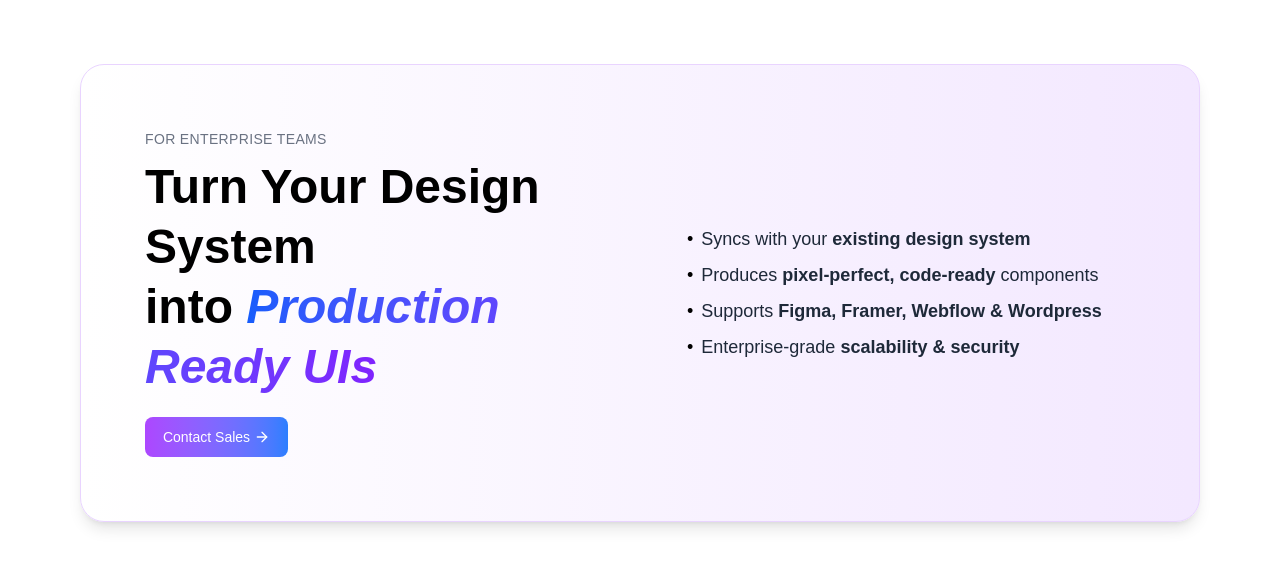
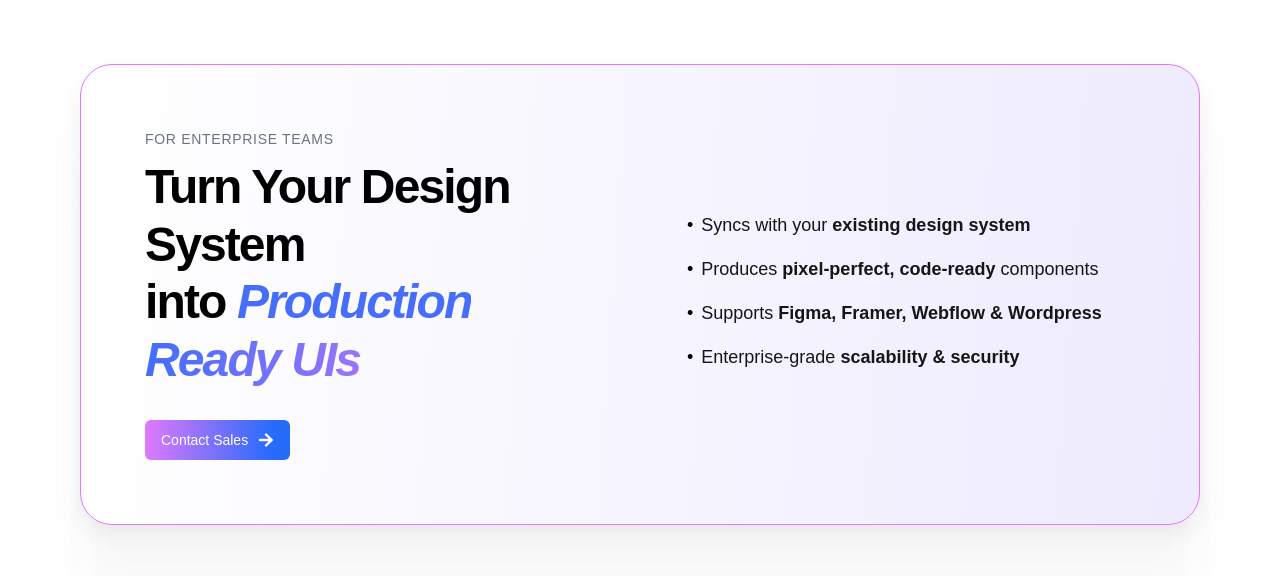
Before and after one commit to aayushkm1/LandingPage, a Next.js app: page /pages in a window 1280 px wide. Shown: the top 576 px of the page. Built offline with nearby package versions, Linux system fonts and the light colour scheme.

Commit message:
final changes in banner

```diff
--- /dev/null
+++ b/src/app/Styles/banner.css
@@ -0,0 +1,174 @@
+/* Banner Component Styles */
+
+/* Main container styles */
+.enterprise-banner {
+    width: 100%;
+    padding: 1.5rem 1rem;
+  }
+
+  @media (min-width: 640px) {
+    .enterprise-banner {
+      padding: 4rem 5rem;
+    }
+  }
+
+  /* Banner box styles */
+  .enterprise-box {
+    border-radius: 32px;
+    border: 1px solid #DC79FF;
+    background: linear-gradient(94deg, #FFF 1.3%, #EEEBFE 100%);
+    box-shadow: 0px 183px 51px 0px rgba(163, 163, 163, 0.00),
+                0px 117px 47px 0px rgba(163, 163, 163, 0.01),
+                0px 66px 39px 0px rgba(163, 163, 163, 0.05),
+                0px 13px 29px 0px rgba(163, 163, 163, 0.09),
+                0px 7px 16px 0px rgba(163, 163, 163, 0.10);
+    padding: 1.5rem;
+    display: flex;
+    flex-direction: column;
+    gap: 1rem;
+  }
+
+  @media (min-width: 640px) {
+    .enterprise-box {
+      padding: 4rem;
+      gap: 5rem;
+    }
+  }
+
+  @media (min-width: 1024px) {
+    .enterprise-box {
+      flex-direction: row;
+      align-items: center;
+    }
+  }
+
+  /* Banner text content */
+  .banner-heading-label {
+    font-family: "DM Sans", sans-serif;
+    font-size: 0.875rem;
+    font-weight: 500;
+    letter-spacing: 0.05em;
+    text-transform: uppercase;
+    color: #6B7280;
+    margin-bottom: 0.5rem;
+  }
+  .banner-heading {
+    color: #000;
+    font-family: "DM Sans", sans-serif;
+    font-size: 30px;
+    font-style: normal;
+    font-weight: 700;
+    line-height: 120%; /* 57.6px */
+    letter-spacing: -1.88px;
+    margin-bottom: 0.5rem;
+  }
+
+  @media (min-width: 640px) {
+    .banner-heading {
+      font-size: 48px;
+    }
+  }
+
+  .banner-heading-gradient {
+    font-family: "DM Sans", sans-serif;
+    font-size: 30px;
+    font-style: italic;
+    font-weight: 700;
+    line-height: 120%;
+    letter-spacing: -1.88px;
+    background: linear-gradient(90deg, #466EFB 54.29%, #9B74FD 100%);
+    background-clip: text;
+    padding-right: 4px;
+    -webkit-background-clip: text;
+    -webkit-text-fill-color: transparent;
+  }
+
+  @media (min-width: 640px) {
+    .banner-heading-gradient {
+      font-size: 48px;
+    }
+  }
+
+  /* Button styles */
+  .contact-button {
+    display: flex;
+    height: 40px;
+    padding: 8px 16px;
+    justify-content: center;
+    align-items: center;
+    gap: 6px;
+    border-radius: 6px;
+    background: linear-gradient(93deg, #DC79FF 1.58%, #256BFA 88.38%);
+    color: white;
+    font-family: "DM Sans", sans-serif;
+    font-size: 0.875rem;
+    font-weight: 500;
+    border: none;
+    cursor: pointer;
+    margin-top: 0.75rem;
+  }
+
+  .contact-button:hover {
+    opacity: 0.9;
+    transform: translateY(-1px);
+  }
+
+  .button-icon {
+    margin-left: 0.25rem;
+    height: 1rem;
+    width: 1rem;
+  }
+
+  /* Feature list styles */
+  .feature-list {
+    list-style-type: none;
+    padding: 0;
+    margin: 0;
+  }
+
+  .feature-item {
+    display: flex;
+    align-items: flex-start;
+    margin-bottom: 0.5rem;
+  }
+
+  @media (min-width: 640px) {
+    .feature-item {
+      align-items: center;
+      margin-bottom: 0.5rem;
+    }
+  }
+
+  .feature-bullet {
+    margin-right: 0.5rem;
+    color: #000;
+    font-size: 1.125rem;
+    line-height: 1.75rem;
+  }
+
+  .feature-text {
+    color: #161616;
+    font-family: "DM Sans", sans-serif;
+    font-size: 14px;
+    font-style: normal;
+    font-weight: 400;
+    line-height: 1.6;
+  }
+
+  @media (min-width: 640px) {
+    .feature-text {
+      font-size: 18px;
+      font-weight: 100;
+      line-height: 200%;
+    }
+  }
+
+  .feature-highlight {
+    font-weight: 600;
+  }
+
+  @media (min-width: 640px) {
+    .feature-highlight {
+      font-weight: 700;
+    }
+  }
--- a/src/app/pages/page.tsx
+++ b/src/app/pages/page.tsx
@@ -1,61 +1,60 @@
+"use client"
 import React from 'react';
+import { FaArrowRight } from 'react-icons/fa';
+// Import the CSS file in your global CSS or layout file
+import '../Styles/banner.css'; // Ensure you have this CSS file in your styles directory
 
 const page = () => {
   return (
-    <div className="w-full px-4 sm:px-20 py-6 sm:py-16 bg-white">
-      <div className="rounded-3xl border border-purple-200 p-6 sm:p-16 flex flex-col gap-4 sm:gap-20 lg:flex-row lg:items-center bg-gradient-to-r from-white to-purple-100 shadow-lg w-full">
+    <div className="enterprise-banner w-full px-4 sm:px-20 py-6 sm:py-16 bg-white">
+      <div className="enterprise-box rounded-3xl border border-purple-200 p-6 sm:p-16 flex flex-col gap-4 sm:gap-20 lg:flex-row lg:items-center bg-gradient-to-r from-white to-purple-100 shadow-lg w-full">
         {/* Main content that stays in place for both mobile and desktop */}
         <div className="space-y-2 lg:max-w-2xl lg:w-full mb-0 lg:mb-0 pr-0 sm:pr-4">
-          <p className="text-sm uppercase font-medium text-gray-500 tracking-wide">FOR ENTERPRISE TEAMS</p>
-          <h2 className="text-3xl sm:text-5xl font-bold text-black leading-tight">
-            Turn Your Design System{" "}
-            <span className="sm:hidden">into</span>
+          <p className="banner-heading-label">FOR ENTERPRISE TEAMS</p>
+          <h2>
+            <span className="banner-heading">Turn Your Design System </span>
+            {/* Only show "into" once based on screen size */}
+            <span className="banner-heading sm:hidden"></span>
             <br className="hidden sm:block" />
-            <span className="sm:inline">into</span>{" "}
-            <span className="font-bold italic bg-gradient-to-r from-blue-600 to-violet-600 bg-clip-text text-transparent">Production Ready UIs</span>
+            <span className="banner-heading">into </span>
+            <span className="banner-heading-gradient">Production Ready UIs</span>
           </h2>
 
           {/* Button that only appears on desktop */}
           <div className="pt-3 hidden sm:block">
-            <button className="rounded-lg h-[40px] w-[143px] px-4 py-2 text-sm font-medium flex items-center justify-center text-white bg-gradient-to-r from-purple-500 to-blue-500">
+            <button className="contact-button">
               Contact Sales
-              <svg className="ml-1 h-4 w-4" xmlns="http://www.w3.org/2000/svg" viewBox="0 0 24 24" fill="none" stroke="currentColor" strokeWidth="2" strokeLinecap="round" strokeLinejoin="round">
-                <line x1="5" y1="12" x2="19" y2="12"></line>
-                <polyline points="12 5 19 12 12 19"></polyline>
-              </svg>
+              <FaArrowRight className="button-icon" />
             </button>
           </div>
         </div>
 
         {/* Features list */}
         <div className="lg:w-full lg:max-w-md flex flex-col gap-2 sm:gap-4">
-          <ul className="space-y-1 sm:space-y-2">
-            <li className="flex items-start sm:items-center">
-              <div className="mr-2 text-black text-lg">•</div>
-              <span className="text-gray-800 text-sm sm:text-lg">Syncs with your <span className="font-semibold">existing design system</span></span>
+          <ul className="feature-list space-y-1 sm:space-y-2">
+            <li className="feature-item flex items-start sm:items-center">
+              <div className="feature-bullet mr-2 text-black text-lg">•</div>
+              <span className="feature-text">Syncs with your <span className="feature-highlight">existing design system</span></span>
             </li>
-            <li className="flex items-start sm:items-center">
-              <div className="mr-2 text-black text-lg">•</div>
-              <span className="text-gray-800 text-sm sm:text-lg">Produces <span className="font-semibold">pixel-perfect, code-ready</span> components</span>
+            <li className="feature-item flex items-start sm:items-center">
+              <div className="feature-bullet mr-2 text-black text-lg">•</div>
+              <span className="feature-text">Produces <span className="feature-highlight">pixel-perfect, code-ready</span> components</span>
             </li>
-            <li className="flex items-start sm:items-center">
-              <div className="mr-2 text-black text-lg">•</div>
-              <span className="text-gray-800 text-sm sm:text-lg">Supports <span className="font-semibold">Figma, Framer, Webflow & Wordpress</span></span>
+            <li className="feature-item flex items-start sm:items-center">
+              <div className="feature-bullet mr-2 text-black text-lg">•</div>
+              <span className="feature-text">Supports <span className="feature-highlight">Figma, Framer, Webflow & Wordpress</span></span>
             </li>
-            <li className="flex items-start sm:items-center">
-              <div className="mr-2 text-black text-lg">•</div>
-              <span className="text-gray-800 text-sm sm:text-lg">Enterprise-grade <span className="font-semibold">scalability & security</span></span>
+            <li className="feature-item flex items-start sm:items-center">
+              <div className="feature-bullet mr-2 text-black text-lg">•</div>
+              <span className="feature-text">Enterprise-grade <span className="feature-highlight">scalability & security</span></span>
             </li>
           </ul>
 
           {/* Button that only appears on mobile, after the feature list */}
           <div className="pt-3 block sm:hidden mt-2">
-            <button className="rounded-lg h-[40px] w-[143px] px-4 py-2 text-sm font-medium flex items-center justify-center text-white bg-gradient-to-r from-violet-500 to-blue-500">
+            <button className="contact-button">
               Contact Sales
-              <svg className="ml-1 h-4 w-4" xmlns="http://www.w3.org/2000/svg" viewBox="0 0 24 24" fill="none" stroke="currentColor" strokeWidth="2" strokeLinecap="round" strokeLinejoin="round">
-                <line x1="5" y1="12" x2="19" y2="12"></line>
-                <polyline points="12 5 19 12 12 19"></polyline>
-              </svg>
+              <FaArrowRight className="button-icon" />
             </button>
           </div>
         </div>
```
